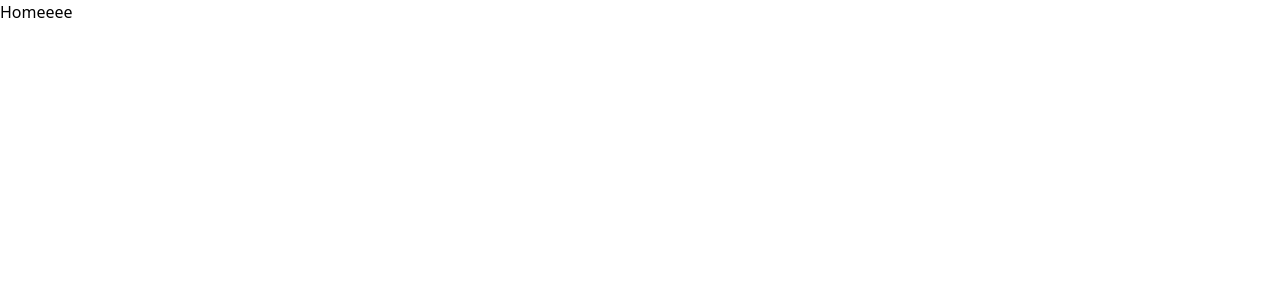
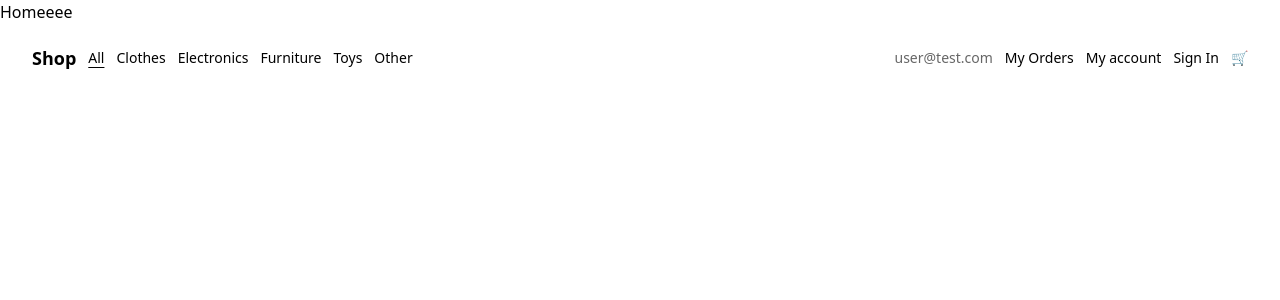
Before and after one commit to samuelprado20/react-ecommerce, a React (Vite) app: page / in a window 1280 px wide. Shown: the top 300 px of the page. Built offline with nearby package versions, Linux system fonts and the light colour scheme.

Commit message:
Add navbar component

```diff
--- /dev/null
+++ b/src/Components/Navbar/index.jsx
@@ -0,0 +1,99 @@
+import { NavLink } from 'react-router-dom'
+export default function Navbar () {
+  const activeStyle = 'underline  underline-offset-4'
+
+  const isRouteActive = (isActive) => isActive ? activeStyle : undefined
+
+  return (
+    <nav className='flex justify-between items-center fixed z-10 w-full py-5 px-8 text-sm font-light'>
+      <ul className='flex items-center gap-3'>
+        <li className='font-semibold text-lg'>
+          <NavLink to='/'>
+            Shop
+          </NavLink>
+        </li>
+        <li>
+          <NavLink
+            to='/'
+            className={({ isActive }) => isRouteActive(isActive)}
+          >
+            All
+          </NavLink>
+        </li>
+        <li>
+          <NavLink
+            to='/clothes'
+            className={({ isActive }) => isRouteActive(isActive)}
+          >
+            Clothes
+          </NavLink>
+        </li>
+        <li>
+          <NavLink
+            to='/electronics'
+            className={({ isActive }) => isRouteActive(isActive)}
+          >
+            Electronics
+          </NavLink>
+        </li>
+        <li>
+          <NavLink
+            to='/furniture'
+            className={({ isActive }) => isRouteActive(isActive)}
+          >
+            Furniture
+          </NavLink>
+        </li>
+        <li>
+          <NavLink
+            to='/toys'
+            className={({ isActive }) => isRouteActive(isActive)}
+          >
+            Toys
+          </NavLink>
+        </li>
+        <li>
+          <NavLink
+            to='/other'
+            className={({ isActive }) => isRouteActive(isActive)}
+          >
+            Other
+          </NavLink>
+        </li>
+      </ul>
+
+      <ul className='flex items-center gap-3'>
+        <li className='text-black/60'>
+          user@test.com
+        </li>
+        <li>
+          <NavLink
+            to='/my-orders'
+            className={({ isActive }) => isRouteActive(isActive)}
+          >
+            My Orders
+          </NavLink>
+        </li>
+        <li>
+          <NavLink
+            to='/my-account'
+            className={({ isActive }) => isRouteActive(isActive)}
+          >
+            My account
+          </NavLink>
+        </li>
+        <li>
+          <NavLink
+            to='/sign-in'
+            className={({ isActive }) => isRouteActive(isActive)}
+          >
+            Sign In
+          </NavLink>
+        </li>
+        <li>
+          🛒
+        </li>
+      </ul>
+    </nav>
+  )
+}
--- a/src/pages/App/index.jsx
+++ b/src/pages/App/index.jsx
@@ -5,6 +5,7 @@
 import MyOrder from '../MyOrder'
 import NotFound from '../NotFound'
 import SignIn from '../SingIn'
+import Navbar from '../../Components/Navbar'
 import './App.css'
 
 const AppRoutes = () => {
@@ -24,6 +25,7 @@
   return (
     <BrowserRouter>
       <AppRoutes />
+      <Navbar />
     </BrowserRouter>
   )
 }
```
